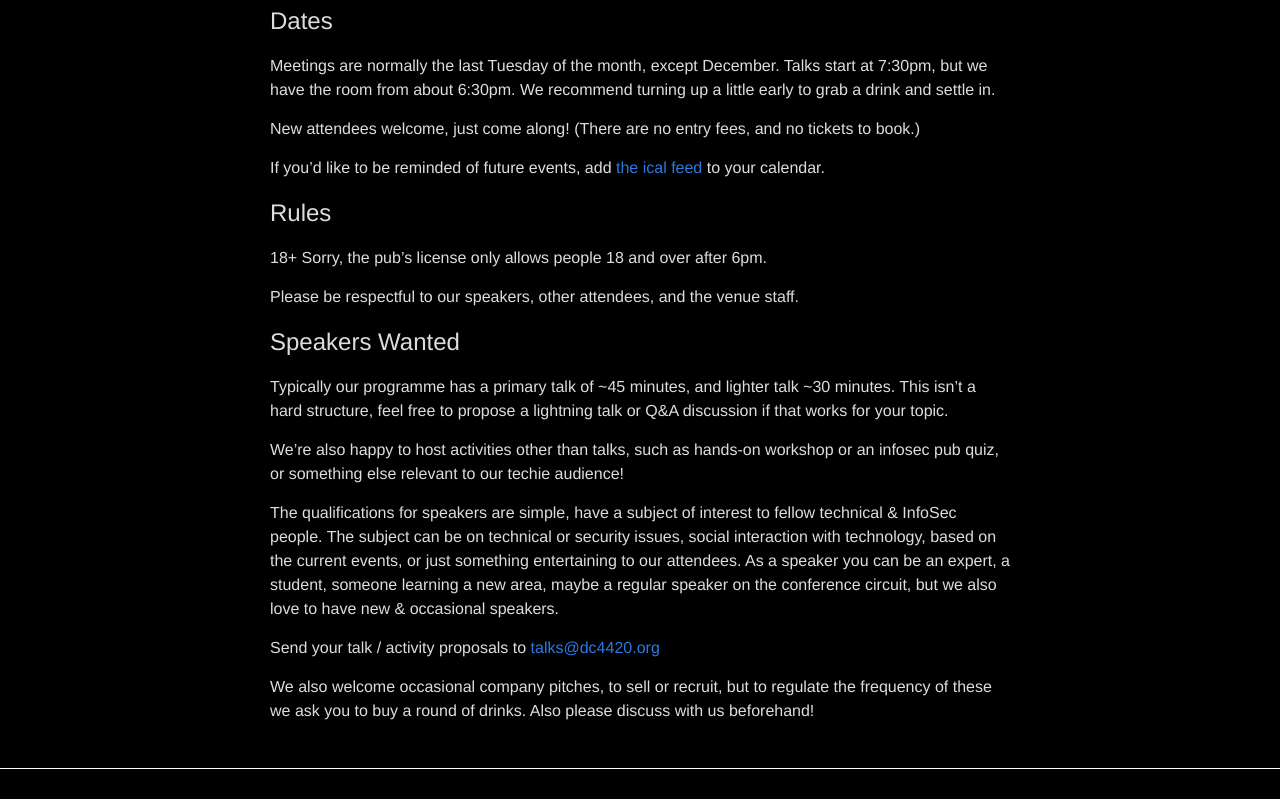
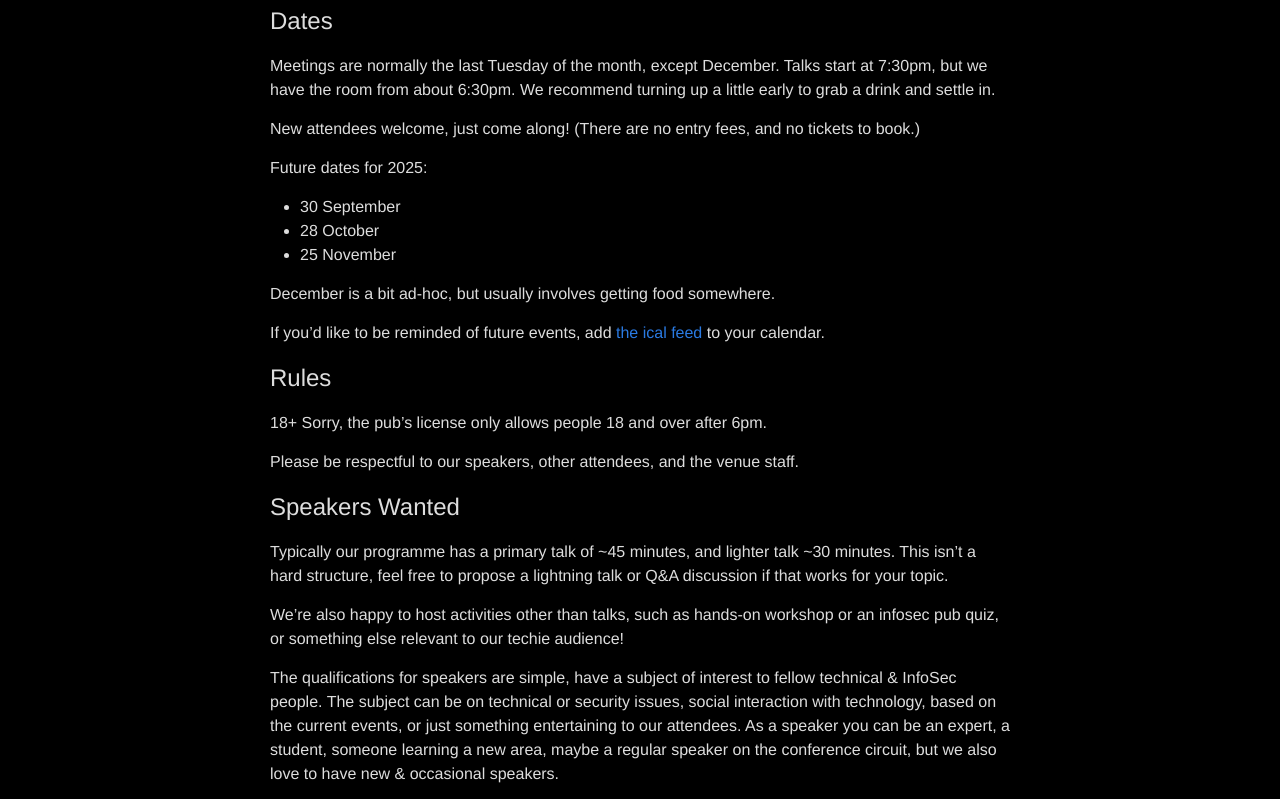
Before and after one commit to dc4420/website, a Jekyll site: the page built from about.md, in a window 1280 px wide and 900 px high, scrolled down 377 px, cut to the strip 101-900 px from the top of the window. Built offline with Jekyll 4.4.1, drawn with Linux system fonts in a browser that asks for light colours; nearby versions of some CDN libraries.

Commit message:
Add future dates

```diff
--- a/about.md
+++ b/about.md
@@ -17,6 +17,14 @@ Meetings are normally the last Tuesday of the month, except December. Talks star
 
 New attendees welcome, just come along!
 (There are no entry fees, and no tickets to book.)
+
+Future dates for 2025:
+
+ - 30 September
+ - 28 October
+ - 25 November
+
+December is a bit ad-hoc, but usually involves getting food somewhere.
 
 If you'd like to be reminded of future events, add [the ical feed](/feed.ics) to your calendar.
 
```
